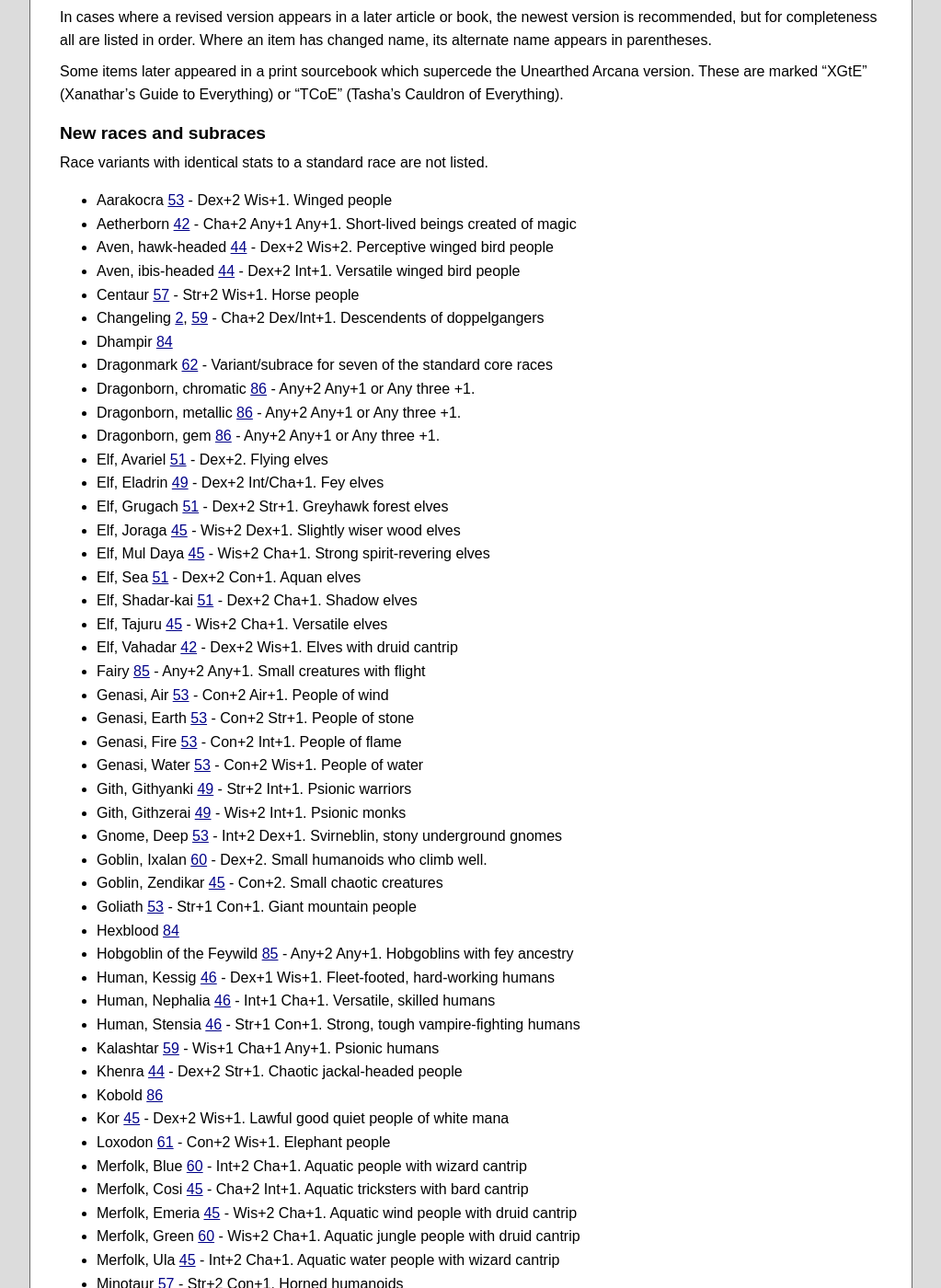
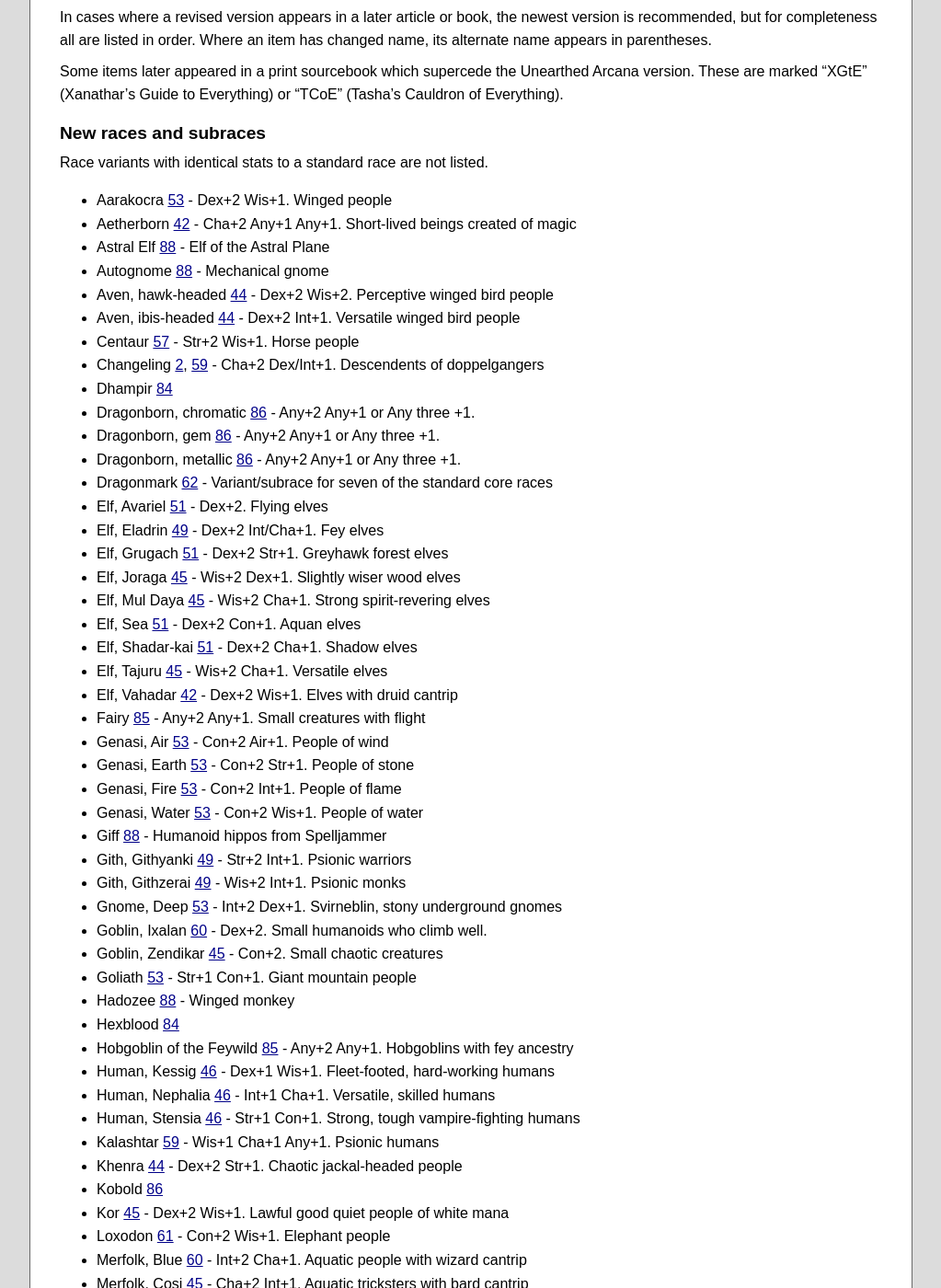
Before and after one commit to orbitalflower/orbitalflower.github.io, a Jekyll site: the page built from _posts/2017-06-21-5e-unearthed-arcana-index.md, in a window 1280 px wide and 1400 px high, scrolled down 1315 px. Shown: the whole window at 92% size, without its empty margins (128-1151 px from the left). Built offline with Jekyll 4.4.1, drawn with Linux system fonts in a browser that asks for light colours; some of the changed text lies outside the part shown.

Commit message:
Unearthed Arcana: Travelers of the Multiverse

```diff
--- a/_posts/2017-06-21-5e-unearthed-arcana-index.md
+++ b/_posts/2017-06-21-5e-unearthed-arcana-index.md
@@ -27,7 +27,7 @@
 - New classes [4][], [10][], [28][], [34][], [66][], [67][]
 - New races [2][], [5][], [12][], [15][], [42][], [44][], [45][], [46][],
   [49][], [50][], [51][], [53][], [57][], [59][], [60][], [61][], [62][], [84][], [85][],
-  [86][]
+  [86][], [88][]
 - New backgrounds [44][], [46][]
 
 ### For characters of a certain race
@@ -70,15 +70,17 @@
 
 - Aarakocra [53][] - Dex+2 Wis+1. Winged people
 - Aetherborn [42][] - Cha+2 Any+1 Any+1. Short-lived beings created of magic
+- Astral Elf [88][] - Elf  of the Astral Plane
+- Autognome [88][] - Mechanical gnome
 - Aven, hawk-headed [44][] - Dex+2 Wis+2. Perceptive winged bird people
 - Aven, ibis-headed [44][] - Dex+2 Int+1. Versatile winged bird people
 - Centaur [57][] - Str+2 Wis+1. Horse people
 - Changeling [2][], [59][] - Cha+2 Dex/Int+1. Descendents of doppelgangers
 - Dhampir [84][]
+- Dragonborn, chromatic [86][] - Any+2 Any+1 or Any three +1.
+- Dragonborn, gem [86][] - Any+2 Any+1 or Any three +1.
+- Dragonborn, metallic [86][] - Any+2 Any+1 or Any three +1.
 - Dragonmark [62][] - Variant/subrace for seven of the standard core races
-- Dragonborn, chromatic [86][] - Any+2 Any+1 or Any three +1.
-- Dragonborn, metallic [86][] - Any+2 Any+1 or Any three +1.
-- Dragonborn, gem [86][] - Any+2 Any+1 or Any three +1.
 - Elf, Avariel [51][] - Dex+2. Flying elves
 - Elf, Eladrin [49][] - Dex+2 Int/Cha+1. Fey elves
 - Elf, Grugach [51][] - Dex+2 Str+1. Greyhawk forest elves
@@ -93,12 +95,14 @@
 - Genasi, Earth [53][] - Con+2 Str+1. People of stone
 - Genasi, Fire [53][] - Con+2 Int+1. People of flame
 - Genasi, Water [53][] - Con+2 Wis+1. People of water
+- Giff [88][] - Humanoid hippos from Spelljammer
 - Gith, Githyanki [49][] - Str+2 Int+1. Psionic warriors
 - Gith, Githzerai [49][] - Wis+2 Int+1. Psionic monks
 - Gnome, Deep [53][] - Int+2 Dex+1. Svirneblin, stony underground gnomes
 - Goblin, Ixalan [60][] - Dex+2. Small humanoids who climb well.
 - Goblin, Zendikar [45][] - Con+2. Small chaotic creatures
 - Goliath [53][] - Str+1 Con+1. Giant mountain people
+- Hadozee [88][] - Winged monkey
 - Hexblood [84][]
 - Hobgoblin of the Feywild [85][] - Any+2 Any+1. Hobgoblins with fey ancestry
 - Human, Kessig [46][] - Dex+1 Wis+1. Fleet-footed, hard-working humans
@@ -120,12 +124,14 @@
 - Naga [44][] - Con+2 Int+1. Snake people with a poison bite
 - Orc [60][] - Str+2 Con+1. Menacing warriors.
 - Owlfolk [85][] - Any+2 Any+1. Small or Medium winged people
+- Plasmoid [88][] - Amoeba
 - Rabbitfolk [85][] - Any+2 Any+1. Small or Medium quick creatures with random hop
 - Reborn [84][]
 - Revenant subrace (any race) [15][] - a character who returns to life
 - Shifter [2][], [59][] - Dex+1 and other varied bonuses by subrace. Descendants of lycanthropes
 - Simic Hybrid [61][] - Con+1 Any+1. People with animal characteristics
 - Siren [60][] - Cha+2. Chaotic flying humanoids.
+- Thri-kreen [88][] - Four-armed insectoid from Dark Sun
 - Tiefling, Baalzebul [50][] - Cha +2 Int+1. Alternate spells
 - Tiefling, Dispater [50][] - Cha +2 Dex+1. Alternate spells
 - Tiefling, Fierna [50][] - Cha +2 Wis+1. Alternate spells
@@ -705,6 +711,7 @@
 85. [Folk of the Feywild][85]
 86. [Draconic Options][86]
 87. [Mages of Strixhaven][87]
+88. [Travelers of the Multiverse][88]
 
 [1]:  https://dnd.wizards.com/articles/features/my-new-d20-modern-campaign "My New d20 Modern Campaign"
 [2]:  https://media.wizards.com/2015/downloads/dnd/UA_Eberron_v1.1.pdf "Eberron"
@@ -793,3 +800,4 @@
 [85]: https://media.wizards.com/2021/dnd/downloads/UA2021_FeyFolk.pdf "Folk of the Feywild"
 [86]: https://media.wizards.com/2021/downloads/Unearthed-Arcana-2021-Draconic-Options.pdf "Draconic Options"
 [87]: https://media.wizards.com/2021/dnd/downloads/UA2021_06_08_MagesStrixhaven.pdf "Mages of Strixhaven"
+[88]: https://media.wizards.com/2021/dnd/downloads/UA2021_TravelersoftheMultiverse.pdf "Travelers of the Multiverse"
```
Also changed, not shown: other parts of _posts/2017-06-21-5e-unearthed-arcana-index.md (+2 -2 lines).
